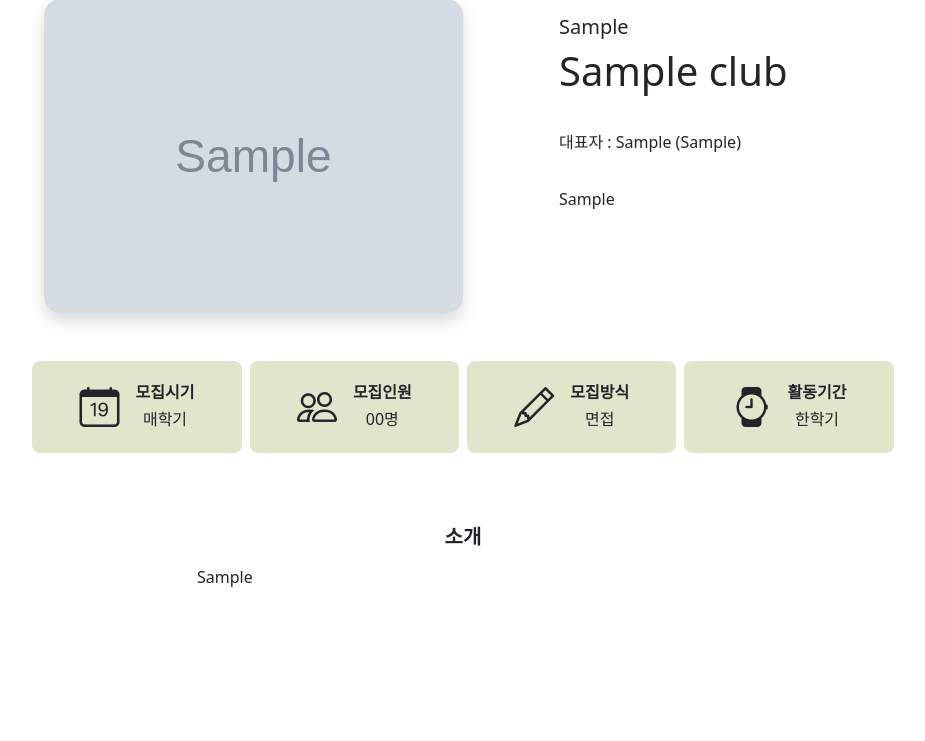
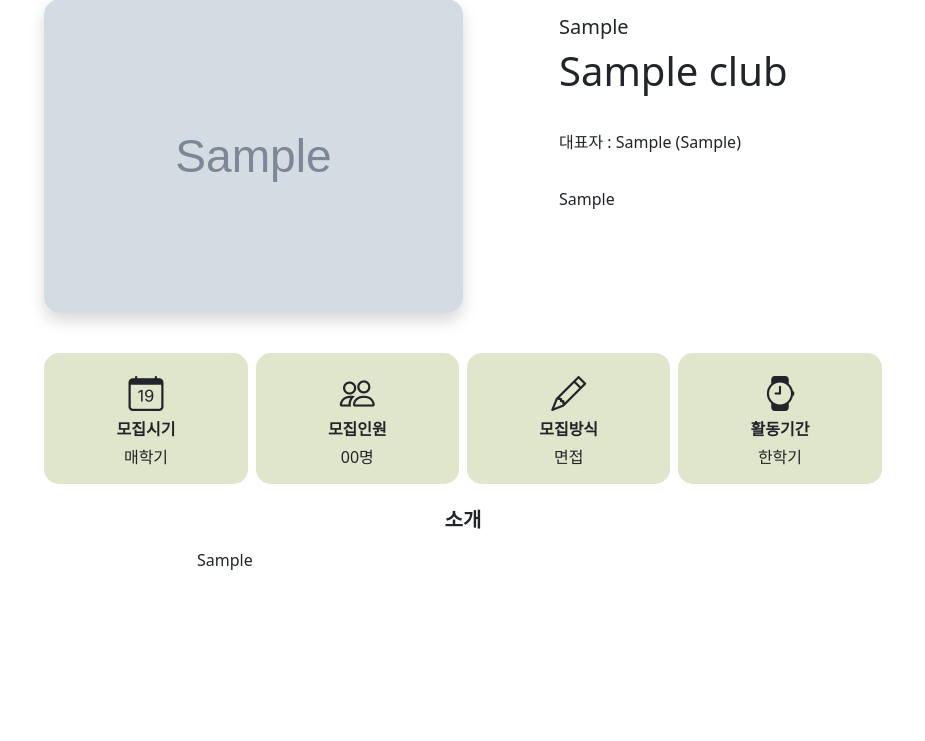
Before and after one commit to minseo-hong/club-search-django, a Django app: page /club/1/ in a window 1280 px wide. Shown: the part 449-1190 px from the top of the page, without its empty margins (177-1102 px from the left). Run offline with Django 4.2, Linux system fonts and the light colour scheme; tables that the repository leaves empty hold one stand-in row (values such as "Sample post"); grey boxes marked "Sample" are stand-in pictures; some libraries are stand-ins or nearby versions.

Commit message:
Fix club detail page

```diff
--- a/static/style.css
+++ b/static/style.css
@@ -91,6 +91,49 @@ body {
 	}
 }
 
+.club-info .club-logo {
+    object-fit: cover;
+}
+
+.recruit-info-wrapper {
+    padding-top: 40px;
+    display: grid;
+    grid-template-columns: repeat(12, 1fr);
+}
+
+.recruit-info {
+    grid-column: 3 / span 8;
+    display: grid;
+    grid-template-columns: repeat(4, 1fr);
+    grid-gap: 8px;
+    text-align: center;
+}
+
+@media screen and (max-width: 768px) {
+    .recruit-info {
+        grid-column: 2 / span 10;
+    }
+}
+
 .recruit-info .recruit-info-item {
+    display: flex;
+    flex-direction: column;
+    justify-content: center;
     background-color: #DFE6CB;
+    border-radius: 15px;
+    padding-top: 15px;
+    padding-bottom: 15px;
 }
+
+.recruit-info-item i {
+    font-size: 35px;
+}
+
+.recruit-info-detail h6 {
+    font-weight: bold;
+    margin-bottom: 5px;
+}
+
+.recruit-info-detail p {
+    margin-bottom: 0px;
+}
--- a/templates/club_search/club_detail.html
+++ b/templates/club_search/club_detail.html
@@ -8,14 +8,14 @@
     </div>
 </div>
 <div class="container-fluid pt-5">
-    <div class="d-flex justify-content-center">
-        <div class="col-11 col-xs-10 col-md-8">
-            <div class="d-flex flex-row">
+    <div class="club-info-wrapper d-flex justify-content-center">
+        <div class="club-info col-11 col-xs-10 col-md-8">
+            <div class="club-info-inner d-flex flex-row">
                 {% if club.logo %}
-                <img class="col-5 col-xl-6 shadow img-fluid rounded-4 me-md-5"
+                <img class="club-logo col-5 col-xl-6 shadow img-fluid rounded-4 me-md-5"
                      src="{{ club.logo.url }}" alt="{{ club.name }}">
                 {% else %}
-                <img class="col-5 col-xl-6 shadow img-fluid rounded-4 me-md-5"
+                <img class="club-logo col-5 col-xl-6 shadow img-fluid rounded-4 me-md-5"
                      src="/static/default-logo.jpg" alt="{{ club.name }}">
                 {% endif %}
                 <div class="col-7 col-xl-6 mb-lg-5 ps-5 px-md-5 pt-3 pb-md-5 pb-3 d-flex flex-column justify-content-between">
@@ -33,34 +33,34 @@
             </div>
         </div>
     </div>
-    <div class="d-flex justify-content-center py-5">
-        <div class="recruit-info col-10 col-md-8 d-flex flex-wrap flex-sm-nowrap gap-3 gap-md-2 text-center justify-content-center">
-            <div class="recruit-info-item col-5 col-sm-3 rounded-3 py-3 d-flex justify-content-center">
-                <i class="bi bi-calendar-date fs-1 me-3"></i>
-                <div class="d-flex flex-column justify-content-center">
-                    <h6 class="mb-1 fw-bold">모집시기</h6>
-                    <p class="my-0">매학기</p>
+    <div class="recruit-info-wrapper">
+        <div class="recruit-info">
+            <div class="recruit-info-item">
+                <i class="bi bi-calendar-date"></i>
+                <div class="recruit-info-detail">
+                    <h6>모집시기</h6>
+                    <p>매학기</p>
                 </div>
             </div>
-            <div class="recruit-info-item col-5 col-sm-3 rounded-3 py-3 d-flex justify-content-center">
-                <i class="bi bi-people fs-1 me-3"></i>
-                <div class="d-flex flex-column justify-content-center">
-                    <h6 class="mb-1 fw-bold">모집인원</h6>
-                    <p class="my-0">00명</p>
+            <div class="recruit-info-item">
+                <i class="bi bi-people"></i>
+                <div class="recruit-info-detail">
+                    <h6>모집인원</h6>
+                    <p>00명</p>
                 </div>
             </div>
-            <div class="recruit-info-item col-5 col-sm-3 rounded-3 py-3 d-flex justify-content-center">
-                <i class="bi bi-pencil fs-1 me-3"></i>
-                <div class="d-flex flex-column justify-content-center">
-                    <h6 class="mb-1 fw-bold">모집방식</h6>
-                    <p class="my-0">면접</p>
+            <div class="recruit-info-item">
+                <i class="bi bi-pencil"></i>
+                <div class="recruit-info-detail">
+                    <h6>모집방식</h6>
+                    <p>면접</p>
                 </div>
             </div>
-            <div class="recruit-info-item col-5 col-sm-3 rounded-3 py-3 d-flex justify-content-center">
-                <i class="bi bi-watch fs-1 me-3"></i>
-                <div class="d-flex flex-column justify-content-center">
-                    <h6 class="mb-1 fw-bold">활동기간</h6>
-                    <p class="my-0">한학기</p>
+            <div class="recruit-info-item">
+                <i class="bi bi-watch"></i>
+                <div class="recruit-info-detail">
+                    <h6>활동기간</h6>
+                    <p>한학기</p>
                 </div>
             </div>
         </div>
```
